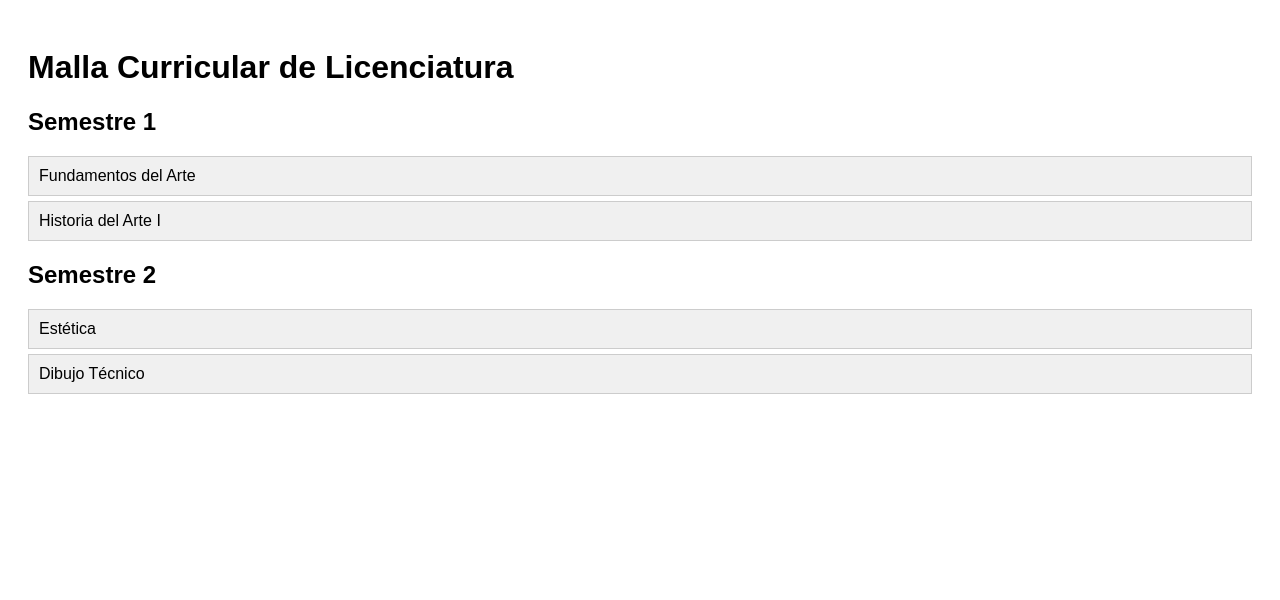
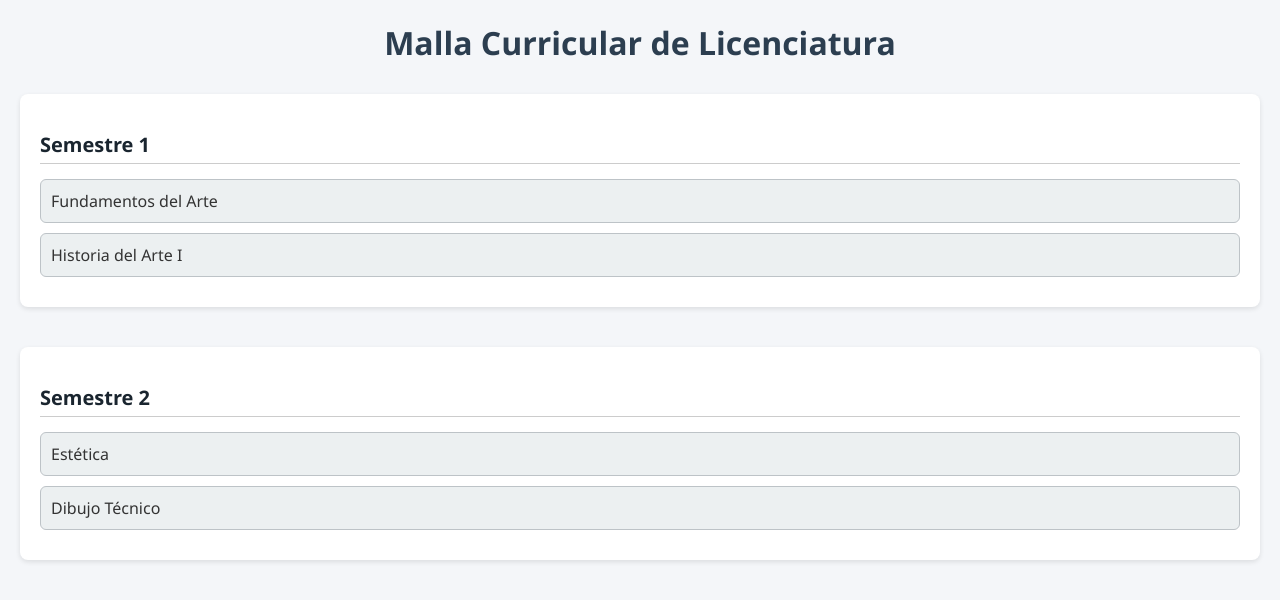
Before and after one commit to arqcristian/Malla-Arquitectura, a plain HTML site: page index.html in a window 1280 px wide. Drawn offline with Linux system fonts and the light colour scheme.

Commit message:
Update style.css

```diff
--- a/style.css
+++ b/style.css
@@ -1,23 +1,69 @@
 body {
-  font-family: sans-serif;
-  padding: 20px;
+  font-family: "Segoe UI", Tahoma, Geneva, Verdana, sans-serif;
+  margin: 20px;
+  background-color: #f4f6f9;
+  color: #333;
+}
+
+h1 {
+  text-align: center;
+  color: #2c3e50;
+  margin-bottom: 30px;
 }
 
 .semestre {
-  margin-bottom: 20px;
+  margin-bottom: 40px;
+  padding: 20px;
+  background: #ffffff;
+  border-radius: 8px;
+  box-shadow: 0 2px 5px rgba(0,0,0,0.1);
+}
+
+.semestre h2 {
+  font-size: 20px;
+  color: #1a252f;
+  border-bottom: 1px solid #ccc;
+  padding-bottom: 5px;
+  margin-bottom: 15px;
 }
 
 .materia {
+  margin: 10px 0;
   padding: 10px;
-  border: 1px solid #ccc;
-  margin: 5px 0;
+  border: 1px solid #bdc3c7;
+  border-radius: 6px;
+  background-color: #ecf0f1;
   cursor: pointer;
-  background-color: #f0f0f0;
-  transition: background 0.3s;
+  transition: transform 0.2s, background-color 0.2s;
+}
+
+.materia:hover {
+  transform: scale(1.01);
+  background-color: #dfe6e9;
 }
 
 .materia.aprobada {
-  background-color: #b2f2bb;
+  background-color: #2ecc71;
+  color: white;
+  border-color: #27ae60;
+}
+
+.materia.bloqueada {
+  background-color: #bdc3c7;
+  color: #7f8c8d;
+  cursor: not-allowed;
+  border-color: #95a5a6;
+}
+
+.materia h3 {
+  margin: 0 0 5px;
+}
+
+.materia p {
+  margin: 0;
+  font-size: 0.9em;
+}
+
 }
 
 .materia.cursando {
```
